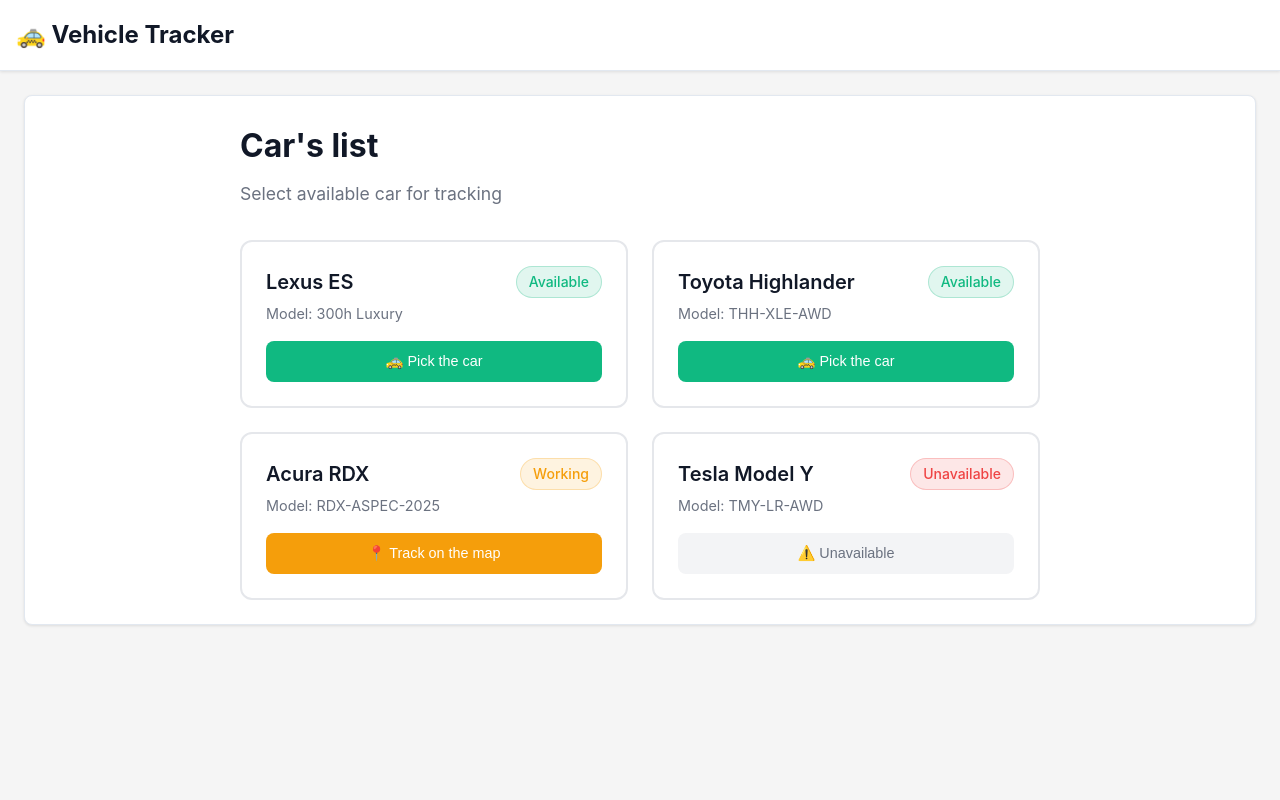
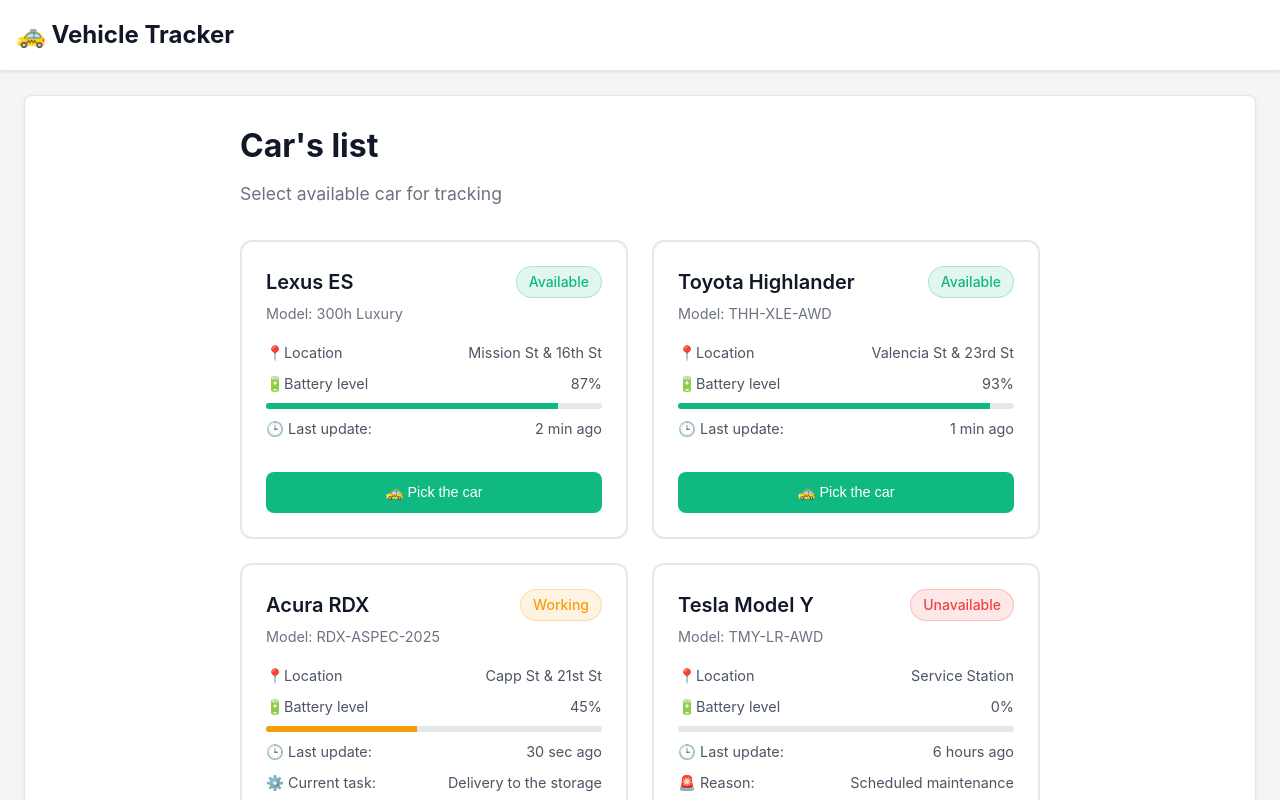
Before and after one commit to roka-cyw/car-tracker, a React (Vite) app: page / in a window 1280 px wide. Shown: the top 800 px of the page. Built offline with nearby package versions, Linux system fonts and the light colour scheme; the HTML template or start-up script is replaced by a standard one.

Commit message:
UI improvements for HomePage

```diff
--- a/src/pages/HomePage.tsx
+++ b/src/pages/HomePage.tsx
@@ -10,6 +10,10 @@
   VehicleName,
   VehicleModel,
   StatusBadge,
+  VehicleDetails,
+  DetailRow,
+  BatteryBar,
+  BatteryLevel,
   ActionButton
 } from '../styles/pages/home/VehicleCard.styles'
 
@@ -50,6 +54,49 @@
               <StatusBadge $color={getStatusColor(vehicle.status)}>{getStatusText(vehicle.status)}</StatusBadge>
             </VehicleHeader>
 
+            <VehicleDetails>
+              <DetailRow>
+                <span>📍Location</span>
+                <span>{vehicle.location}</span>
+              </DetailRow>
+
+              <DetailRow>
+                <span>🔋Battery level</span>
+                <span>{vehicle.batteryLevel}%</span>
+              </DetailRow>
+
+              <BatteryBar>
+                <BatteryLevel $level={vehicle.batteryLevel} />
+              </BatteryBar>
+
+              <DetailRow>
+                <span>🕒 Last update:</span>
+                <span>{vehicle.lastUpdate}</span>
+              </DetailRow>
+
+              {vehicle.status === 'working' && (
+                <>
+                  <DetailRow>
+                    <span>⚙️ Current task:</span>
+                    <span>{vehicle.currentTask}</span>
+                  </DetailRow>
+                  <DetailRow>
+                    <span>⏱️Completion time:</span>
+                    <span>{vehicle.estimatedCompletion}</span>
+                  </DetailRow>
+                </>
+              )}
+
+              {vehicle.status === 'unavailable' && (
+                <>
+                  <DetailRow>
+                    <span>🚨 Reason:</span>
+                    <span>{vehicle.reason}</span>
+                  </DetailRow>
+                </>
+              )}
+            </VehicleDetails>
+
             <ActionButton
               {...getButtonProps(vehicle.status)}
               onClick={handleVehicleAction(vehicle as Vehicle)}
--- a/src/styles/pages/home/VehicleCard.styles.ts
+++ b/src/styles/pages/home/VehicleCard.styles.ts
@@ -1,6 +1,6 @@
 import styled from 'styled-components'
 
-import type { ActionButtonProps, StatusBadgeProps, VehicleCardProps } from '../../../types/style'
+import type { ActionButtonProps, StatusBadgeProps, VehicleCardProps, BatteryLevelProps } from '../../../types/style'
 
 const VehicleGrid = styled.div`
   display: grid;
@@ -13,6 +13,10 @@
 `
 
 const VehicleCard = styled.div<VehicleCardProps>`
+  display: flex;
+  flex-direction: column;
+  justify-content: space-between;
+
   background: white;
   border-radius: 12px;
   padding: 1.5rem;
@@ -62,10 +66,36 @@
   border: 1px solid ${({ $color }) => $color}40;
 `
 
-const TractorDetails = styled.div`
+const VehicleDetails = styled.div`
   margin-bottom: 1.5rem;
   font-size: 0.9rem;
   color: #4b5563;
+`
+
+const DetailRow = styled.div`
+  display: flex;
+  justify-content: space-between;
+  margin-bottom: 0.5rem;
+
+  &last-child {
+    margin-bottom: 0;
+  }
+`
+
+const BatteryBar = styled.div`
+  width: 100%;
+  height: 6px;
+  background: #e5e7eb;
+  border-radius: 3px;
+  margin-top: 0.5rem;
+  margin-bottom: 0.5rem;
+  overflow: hidden;
+`
+
+const BatteryLevel = styled.div<BatteryLevelProps>`
+  width: ${({ $level }) => $level}%;
+  height: 100%;
+  background: ${({ $level }) => ($level > 50 ? '#10b981' : $level > 20 ? '#f59e0b' : '#ef4444')};
 `
 
 const ActionButton = styled.button<ActionButtonProps>`
@@ -77,6 +107,7 @@
   cursor: pointer;
   transition: all 0.2s ease;
   border: none;
+  margin-top: auto;
 
   ${({ $primary, $secondary }) => {
     if ($primary) {
@@ -115,6 +146,9 @@
   VehicleName,
   VehicleModel,
   StatusBadge,
-  TractorDetails,
+  VehicleDetails,
+  DetailRow,
+  BatteryBar,
+  BatteryLevel,
   ActionButton
 }
--- a/src/types/style.ts
+++ b/src/types/style.ts
@@ -15,4 +15,8 @@
   $available: boolean
 }
 
-export type { ActionButtonProps, StatusBadgeProps, VehicleCardProps }
+interface BatteryLevelProps {
+  $level: number
+}
+
+export type { ActionButtonProps, StatusBadgeProps, VehicleCardProps, BatteryLevelProps }
```
